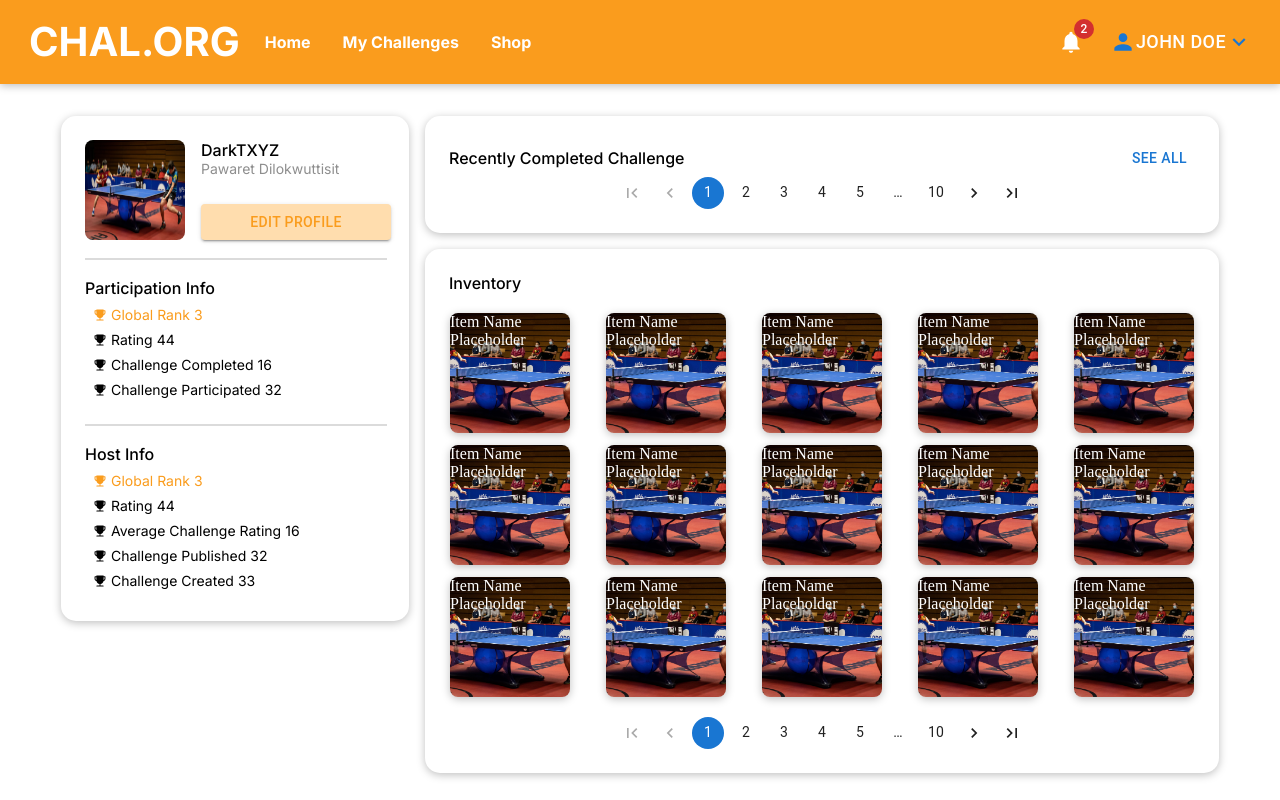
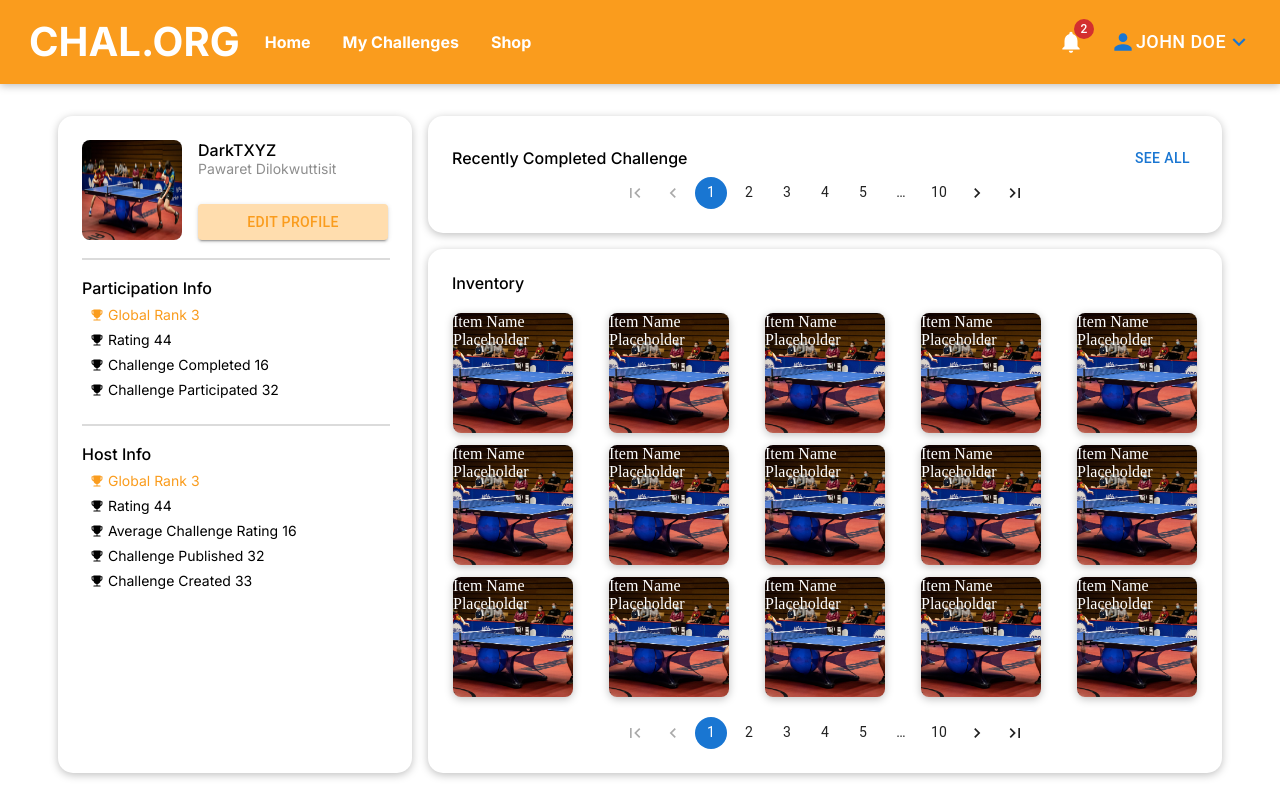
Before and after one commit to iambaangkok/challenge-organizer-frontend, a Next.js app: page /profile in a window 1280 px wide. Built offline with nearby package versions, Linux system fonts and the light colour scheme.

Commit message:
Add title to Profile page

```diff
--- a/components/profile/css/InfoDashboard.module.css
+++ b/components/profile/css/InfoDashboard.module.css
@@ -2,6 +2,8 @@
     padding: 24px;
     gap: 10px;
     border-radius: 15px;
+    height: inherit;
+    width: 1/4;
 }
 
 .ProfilePic {
--- a/pages/profile/index.module.css
+++ b/pages/profile/index.module.css
@@ -1,7 +1,4 @@
-.Left {
-    width: 348px;
-}
-
 .Right {
     width: 794px;
+    height: inherit;
 }
--- a/pages/profile/index.tsx
+++ b/pages/profile/index.tsx
@@ -2,15 +2,17 @@ import Achievement from "../../components/profile/Achievement";
 import InfoDashboard from "../../components/profile/InfoDashboard";
 import Inventory from "../../components/profile/Inventory";
 import styles from './index.module.css'
+import Head from 'next/head'
 
 export default function Profile() {
     return (
         <>
-            <div className='flex mt-8 space-x-4 justify-center'>
-                <div className = {styles.Left}>
-                    <InfoDashboard />
-                </div>
-                <div className= {styles.Right + ' flex flex-col space-y-4'} >
+            <Head>
+                <title>Profile</title>
+            </Head>
+            <div className='flex w-full mt-8 space-x-4 justify-center'>
+                <InfoDashboard />
+                <div className={styles.Right + ' flex flex-col justify-between space-y-4'} >
                     <Achievement />
                     <Inventory />
                 </div>
```
